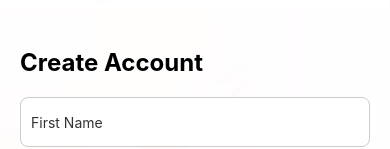
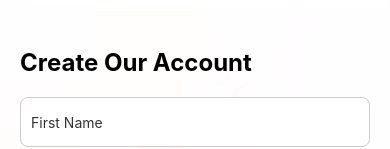
Before and after one commit to leelaprasanth11/FinalUnderstanding, a React Native app: screen /Signup in a window 390 px wide. Shown: the part 142-291 px from the top of the page. Built offline with nearby package versions, Linux system fonts and the light colour scheme.

Commit message:
Update signup title from 'Create Account' to 'Create Our Account'

```diff
--- a/components/Signup.js
+++ b/components/Signup.js
@@ -23,7 +23,7 @@ export default function Signup({navigation}) {
           resizeMode="cover"
         >
           <View style={styles.overlay}>
-            <Text style={styles.title}>Create Account</Text>
+            <Text style={styles.title}>Create Our Account</Text>
 
             {/* Form Fields */}
             <TextInput style={styles.input} placeholder="First Name" placeholderTextColor="#333" />
```
